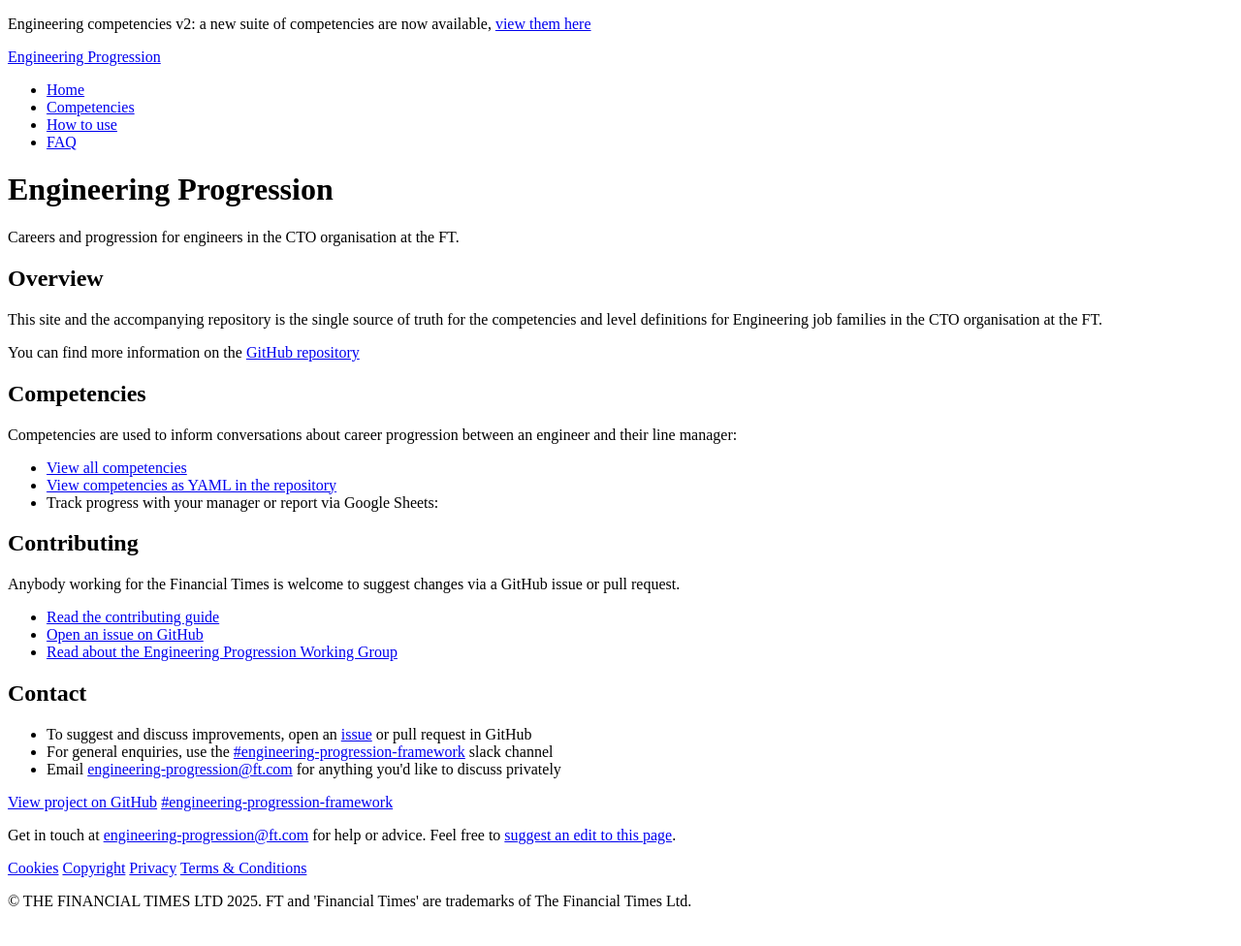
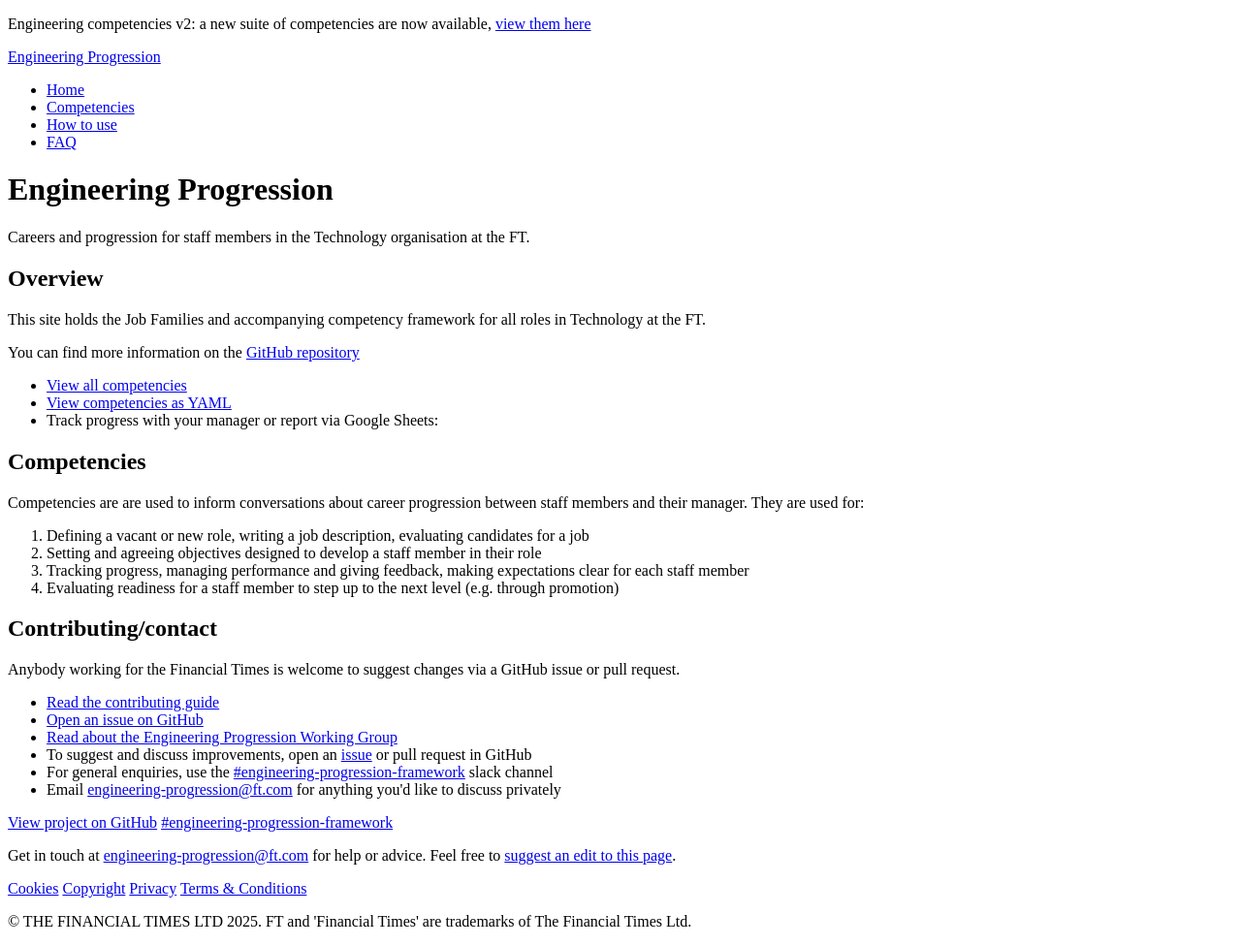
Before and after one commit to Financial-Times/engineering-progression, a Jekyll site: the page built from site/pages/home.html, in a window 1280 px wide. Shown: the whole page at 97% size. Built offline with Jekyll 4.4.1, drawn with Linux system fonts in a browser that asks for light colours; a style sheet for code colours, icons or effects is not loaded; before the commit the page ends 955 px from its top, so only the background shows below that.

Commit message:
Update language across the site
This was provided by tech leadership to better explain the competencies
and introduce new terminology like Job Families now that the site isn't
only for engineers

```diff
--- a/site/pages/home.html
+++ b/site/pages/home.html
@@ -1,6 +1,6 @@
 ---
 title: Engineering Progression
-description: Careers and progression for engineers in the CTO organisation at the FT.
+description: Careers and progression for staff members in the Technology organisation at the FT.
 permalink: /
 layout: o-layout-landing
 ---
@@ -9,7 +9,7 @@
 
 	<h1>{{page.title}}</h1>
 	<p>
-		Careers and progression for engineers in the CTO organisation at the FT.
+		Careers and progression for staff members in the Technology organisation at the FT.
 	</p>
 
 </div>
@@ -21,23 +21,14 @@
 		<div class="o-layout-item">
 			<h2>Overview</h2>
 			<p>
-				This site and the accompanying repository is the single source of truth for the
-				competencies and level definitions for Engineering job families in the CTO organisation at
-				the FT.
+				This site holds the Job Families and accompanying competency framework for all roles in Technology at the FT.
 			</p>
 			<p>
 				You can find more information on the <a href="{{site.github.repository_url}}#readme" class="o-typography-link--external">GitHub repository</a>
 			</p>
-		</div>
-
-		<div class="o-layout-item">
-			<h2>Competencies</h2>
-			<p>
-				Competencies are used to inform conversations about career progression between an engineer and their line manager:
-			</p>
 			<ul>
 				<li><a href="/competencies/">View all competencies</a></li>
-				<li><a href="{{site.github.repository_url}}/tree/main/data/job-families" class="o-typography-link--external">View competencies as YAML in the repository</a></li>
+				<li><a href="{{site.github.repository_url}}/tree/main/data/job-families" class="o-typography-link--external">View competencies as YAML</a></li>
 				<li>
 					Track progress with your manager or report via Google Sheets:
 					<ul>
@@ -63,7 +54,20 @@
 		</div>
 
 		<div class="o-layout-item">
-			<h2>Contributing</h2>
+			<h2>Competencies</h2>
+			<p>
+				Competencies are are used to inform conversations about career progression between staff members and their manager. They are used for:
+			</p>
+			<ol>
+				<li>Defining a vacant or new role, writing a job description, evaluating candidates for a job</li>
+				<li>Setting and agreeing objectives designed to develop a staff member in their role</li>
+				<li>Tracking progress, managing performance and giving feedback, making expectations clear for each staff member</li>
+				<li>Evaluating readiness for a staff member to step up to the next level (e.g. through promotion)</li>
+			</ol>
+		</div>
+
+		<div class="o-layout-item">
+			<h2>Contributing/contact</h2>
 			<p>
 				Anybody working for the Financial Times is welcome to suggest changes via a GitHub
 				issue or pull request.
@@ -72,12 +76,6 @@
 				<li><a href="{{site.github.repository_url}}/blob/main/CONTRIBUTING.md#contributing" class="o-typography-link--external">Read the contributing guide</a></li>
 				<li><a href="{{site.github.repository_url}}/issues/new" class="o-typography-link--external">Open an issue on GitHub</a></li>
 				<li><a href="/docs/working-group/">Read about the Engineering Progression Working Group</a></li>
-			</ul>
-		</div>
-
-		<div class="o-layout-item">
-			<h2>Contact</h2>
-			<ul>
 				<li>To suggest and discuss improvements, open an <a href="{{site.github.repository_url}}/issues/new" class="o-typography-link--external">issue</a> or pull request in GitHub</li>
 				<li>For general enquiries, use the <a href="{{site.data.contact.slack.url}}" class="o-typography-link--external">#{{site.data.contact.slack.name}}</a> slack channel</li>
 				<li>Email <a href="mailto:{{site.data.contact.email}}">{{site.data.contact.email}}</a> for anything you'd like to discuss privately</li>
```
Also changed, not shown: README.md.
